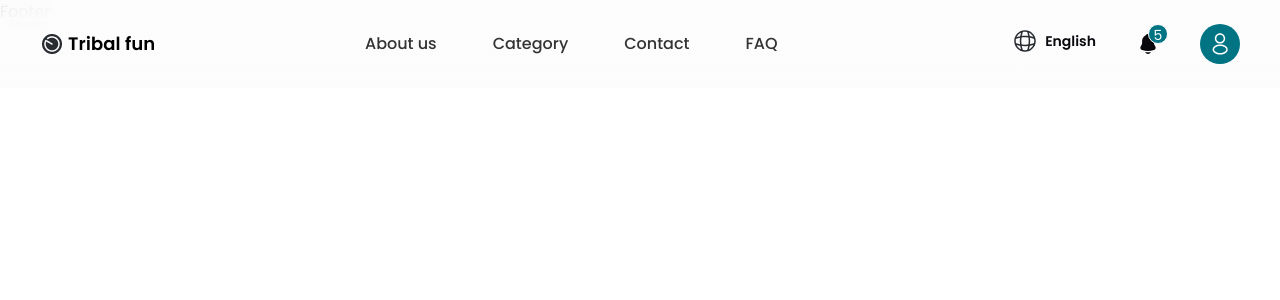
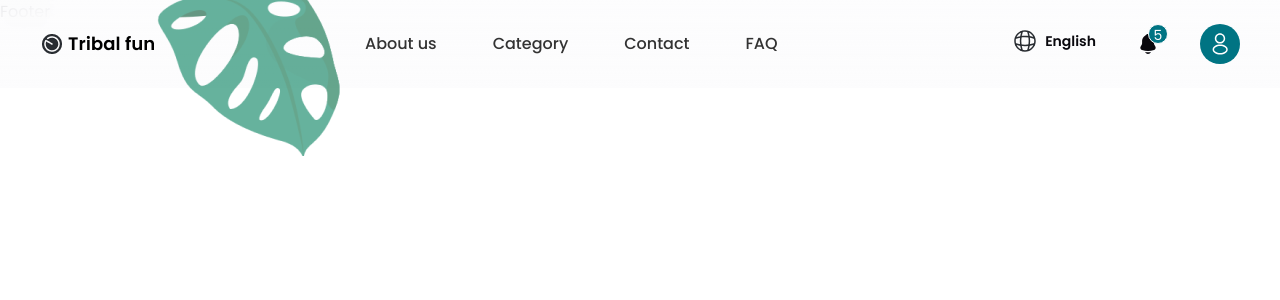
Before and after one commit to heliconho/tribalfun, a React (Create React App) app: page / in a window 1280 px wide. Shown: the top 300 px of the page. Built offline with nearby package versions, Linux system fonts and the light colour scheme.

Commit message:
header done

```diff
--- a/src/App.scss
+++ b/src/App.scss
@@ -508,6 +508,21 @@ header {
 		border: none;
 		background: #ffffff;
 		border-radius: 12px;
+		@include breakpoint(max-sm) {
+			width: 260px;
+			padding: 20px;
+			.__profile-dropdown-menu {
+				gap: 4px;
+				li {
+					a {
+						font-size: 15px;
+					}
+				}
+			}
+			.btn-wrapper {
+				gap: 12px;
+			}
+		}
 	}
 }
 .__dropdown-icon {
@@ -635,4 +650,16 @@ header {
 .header-leaf {
 	top: 0;
 	right: calc(50% + 300px);
+	position: absolute;
+	top: 0;
+	img {
+		max-width: 100%;
+	}
+	@include breakpoint(max-xl) {
+		right: calc(50% + 220px);
+		width: 120px;
+	}
+	@include breakpoint(max-lg) {
+		display: none;
+	}
 }
--- a/src/components/Header.jsx
+++ b/src/components/Header.jsx
@@ -5,6 +5,7 @@ import {
 	Bar,
 	BellIcon,
 	ClearIcon,
+	HeaderLeaf,
 	RightAngle,
 	SearchIcon,
 } from "../Icon";
@@ -110,16 +111,13 @@ const Header = () => {
 								<SocialIcons />
 							</div>
 						</div>
-						<div
-							onClick={() => {
-								setOpen(!open);
-							}}
-						>
-							<ProfileDropdown />
-						</div>
+						<ProfileDropdown setMenuTrigger={setOpen} />
 					</div>
 				</div>
 			</header>
+			<div className="header-leaf">
+				<HeaderLeaf />
+			</div>
 		</>
 	);
 };
--- a/src/components/ProfileDropdown.jsx
+++ b/src/components/ProfileDropdown.jsx
@@ -8,11 +8,14 @@ import {
 	WalletIcon,
 } from "../Icon";
 
-const ProfileDropdown = () => {
+const ProfileDropdown = ({ setMenuTrigger }) => {
 	const [open, setOpen] = useState(false);
 	return (
 		<>
-			<div className="dropdown __profile-dropdown">
+			<div
+				className="dropdown __profile-dropdown"
+				onClick={() => setMenuTrigger(false)}
+			>
 				<button
 					className="__dropdown-icon"
 					onClick={() => setOpen(!open)}
```
